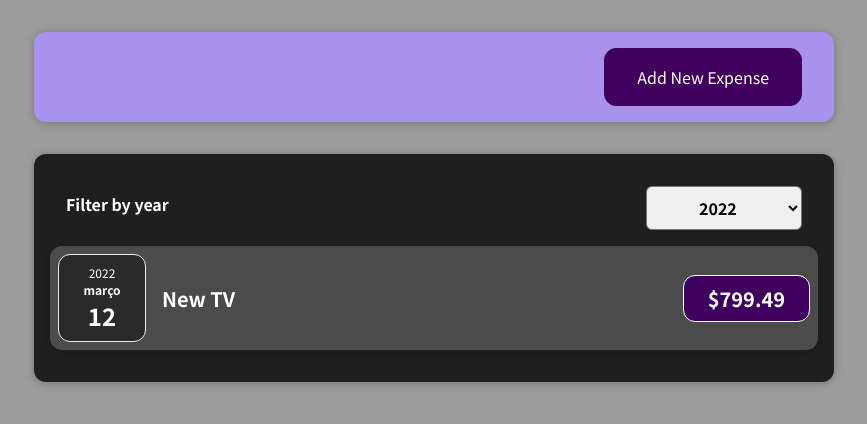
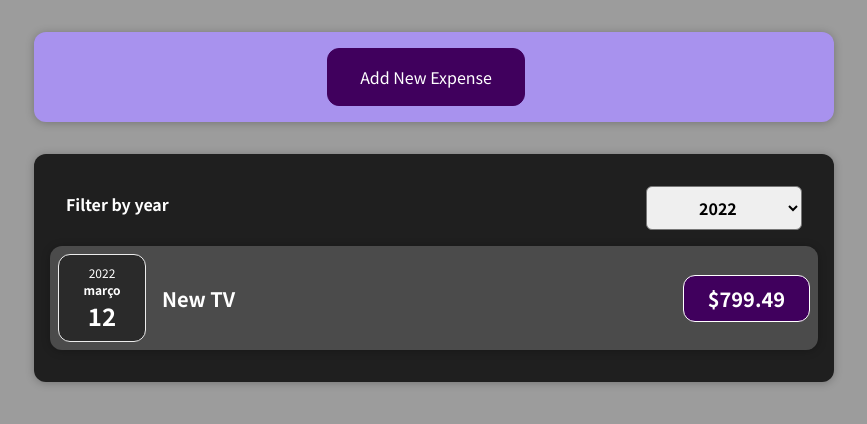
Before and after one commit to rdaraujo/react-max-udemy, a React (Create React App) app: page / in a window 1280 px wide. Shown: the top 424 px of the page, without its empty margins (206-1073 px from the left). Built offline with nearby package versions, Linux system fonts and the light colour scheme.

Commit message:
Another way of doing the conditional logic to Add New Expense

```diff
--- a/src/components/expense/new/ExpenseForm.js
+++ b/src/components/expense/new/ExpenseForm.js
@@ -1,25 +1,24 @@
 import "./ExpenseForm.css";
 import { useState } from "react";
 
-const ExpenseForm = (props) => {
+const ExpenseForm = props => {
   const [enteredTitle, setEnteredTitle] = useState("");
   const [enteredAmount, setEnteredAmount] = useState("");
   const [enteredDate, setEnteredDate] = useState("");
-  const [addingNew, setAddingNew] = useState(false);
 
-  const titleChangeHandler = (event) => {
+  const titleChangeHandler = event => {
     setEnteredTitle(event.target.value);
   };
 
-  const amountChangeHandler = (event) => {
+  const amountChangeHandler = event => {
     setEnteredAmount(event.target.value);
   };
 
-  const dateChangeHandler = (event) => {
+  const dateChangeHandler = event => {
     setEnteredDate(event.target.value);
   };
 
-  const submitHandler = (event) => {
+  const submitHandler = event => {
     event.preventDefault();
 
     const expense = {
@@ -33,41 +32,18 @@ const ExpenseForm = (props) => {
     setEnteredTitle("");
     setEnteredAmount("");
     setEnteredDate("");
-    hideFields();
   };
-
-  const hideFields = () => {
-    setAddingNew(false);
-  }
-
-  if (!addingNew) {
-    return (
-      <div className="new-expense__actions">
-        <button type="submit" onClick={setAddingNew}>Add New Expense</button>
-      </div>
-    );
-  }
 
   return (
     <form onSubmit={submitHandler}>
       <div className="new-expense__controls">
         <div className="new-expense__control">
           <label>Title</label>
-          <input
-            type="text"
-            value={enteredTitle}
-            onChange={titleChangeHandler}
-          />
+          <input type="text" value={enteredTitle} onChange={titleChangeHandler} />
         </div>
         <div className="new-expense__control">
           <label>Amount</label>
-          <input
-            type="number"
-            min="0.01"
-            step="0.01"
-            value={enteredAmount}
-            onChange={amountChangeHandler}
-          />
+          <input type="number" min="0.01" step="0.01" value={enteredAmount} onChange={amountChangeHandler} />
         </div>
         <div className="new-expense__control">
           <label>Date</label>
@@ -82,7 +58,7 @@ const ExpenseForm = (props) => {
       </div>
       <div className="new-expense__actions">
         <button type="submit">Add Expense</button>
-        <button type="submit" onClick={hideFields}>Cancel</button>
+        <button type="button" onClick={props.onCancelAddingNew}>Cancel</button>
       </div>
     </form>
   );
--- a/src/components/expense/new/NewExpense.js
+++ b/src/components/expense/new/NewExpense.js
@@ -1,19 +1,30 @@
 import "./NewExpense.css";
 import ExpenseForm from "./ExpenseForm";
+import { useState } from "react";
 
 const NewExpense = (props) => {
+  const [addingNewExpense, setAddingNewExpense] = useState(false);
+
   const saveExpenseHandler = (expense) => {
     const expenseData = {
       ...expense,
       id: (Math.random() * 1000000000).toFixed(0).toString(),
     };
+    setAddingNewExpense(false);
+    props.onAddExpenseHandler(expenseData);
+  };
 
-    props.onAddExpenseHandler(expenseData);
+  const cancelHandler = () => {
+    setAddingNewExpense(false);
   };
 
   return (
     <div className="new-expense">
-      <ExpenseForm onSaveExpense={saveExpenseHandler} />
+      {addingNewExpense ? (
+        <ExpenseForm onSaveExpense={saveExpenseHandler} onCancelAddingNew={cancelHandler} />
+      ) : (
+        <button onClick={setAddingNewExpense}>Add New Expense</button>
+      )}
     </div>
   );
 };
```
